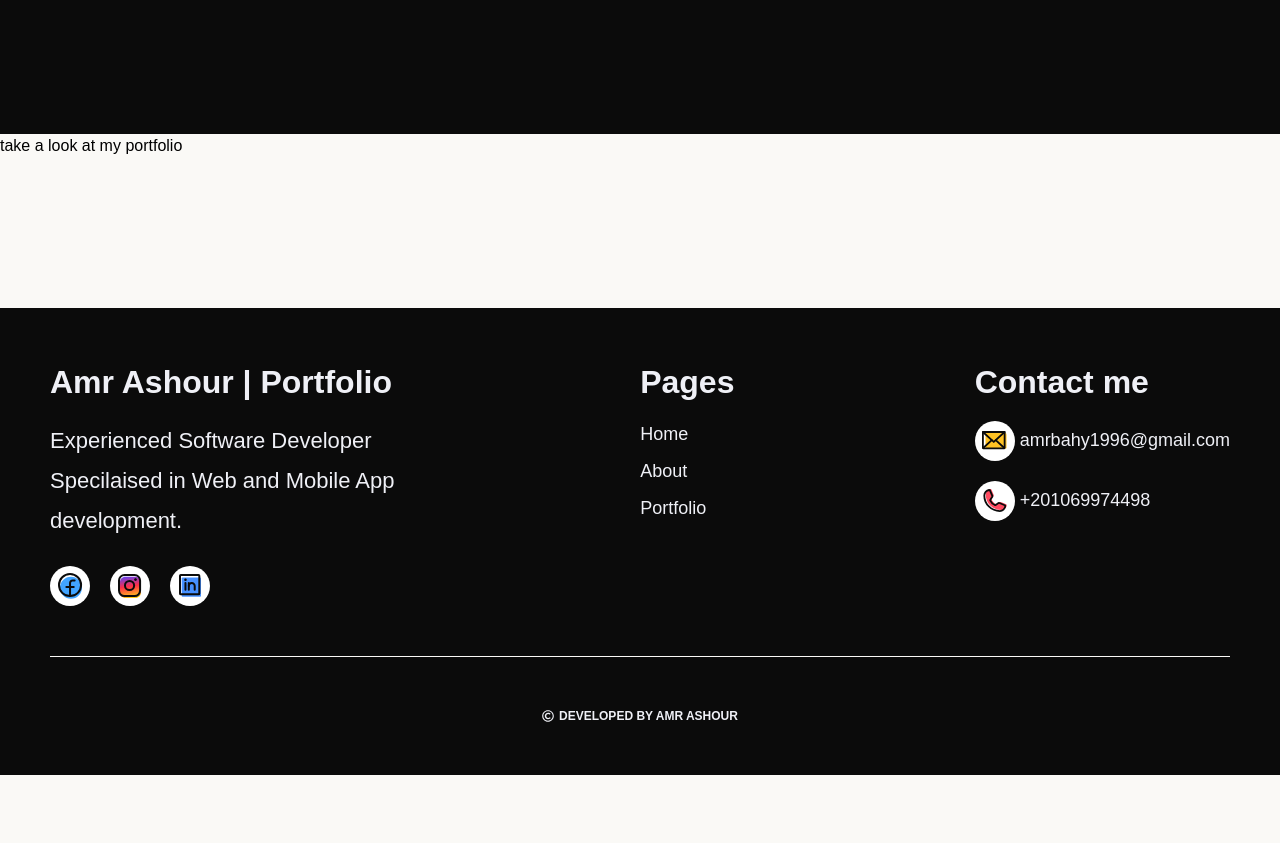
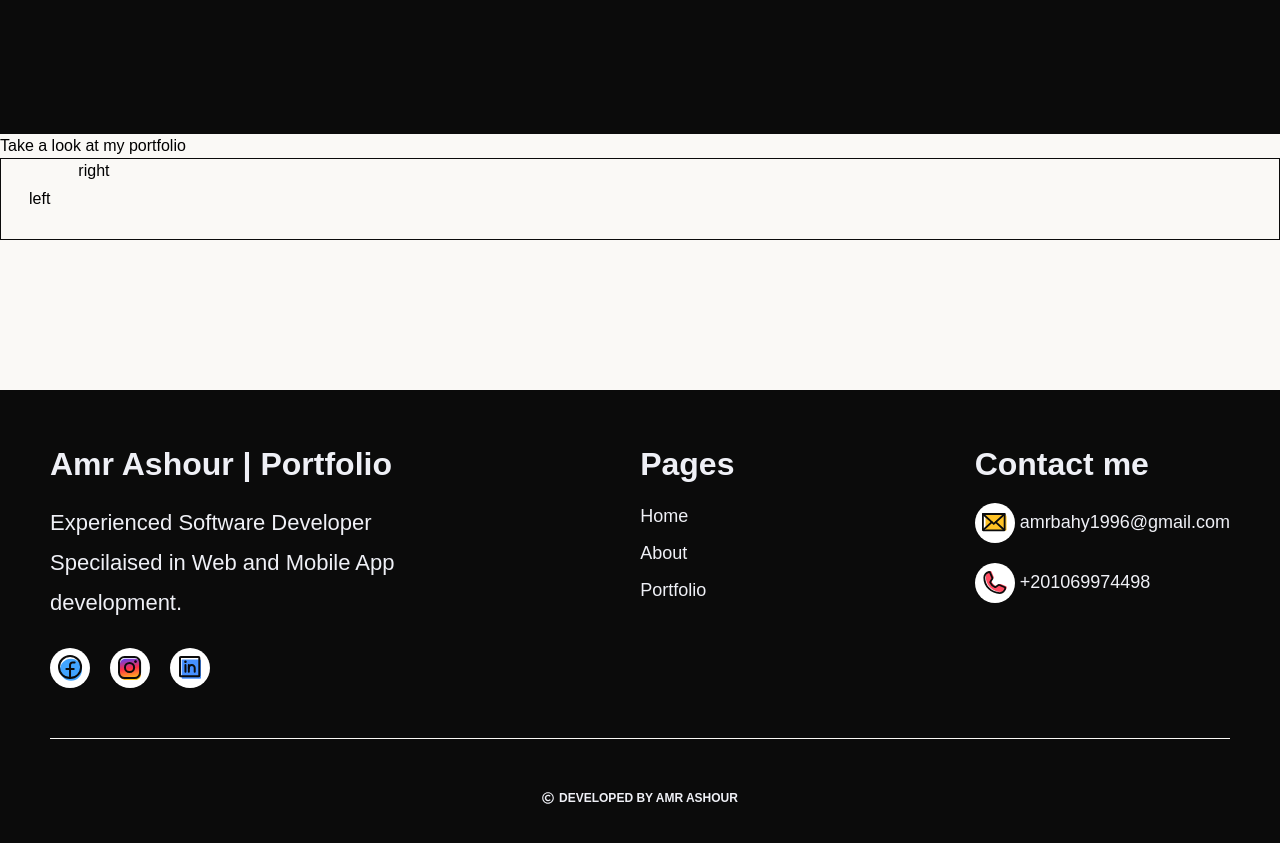
Before and after one commit to amrrashor/portfolio, a Next.js app: page / in a window 1280 px wide. Shown: the part 3460-4303 px from the top of the page. Before the commit the page ends 4235 px from the top, so only its background shows below. Built offline with nearby package versions, Linux system fonts and the light colour scheme.

Commit message:
worked on portfolio section

```diff
--- a/app/globals.css
+++ b/app/globals.css
@@ -8,6 +8,7 @@
   font-family: Onest, sans-serif !important;
   font-optical-sizing: auto;
 }
+
 body {
   background: #faf9f6;
   padding: 0;
--- a/app/page.tsx
+++ b/app/page.tsx
@@ -2,6 +2,7 @@ import Hero from "@/components/Hero";
 import SkillSlider from "@/components/SkillSlider";
 import Experience from "@/components/Experience";
 import About from "@/components/About";
+import Portfolio from "@/components/Portfolio";
 
 
 export default function Home() {
@@ -11,7 +12,7 @@ export default function Home() {
       <SkillSlider />
       <About />
       <Experience />
-      <div>take a look at my portfolio</div>
+      <Portfolio />
     </main>
   )
 }
--- /dev/null
+++ b/components/Portfolio.tsx
@@ -0,0 +1,15 @@
+import React from 'react'
+import ProjectCard from './ProjectCard'
+
+const Portfolio = () => {
+    return (
+        <div>
+            <h1>Take a look at my portfolio</h1>
+            <div>
+                <ProjectCard />
+            </div>
+        </div>
+    )
+}
+
+export default Portfolio
--- /dev/null
+++ b/components/ProjectCard.tsx
@@ -0,0 +1,12 @@
+import React from 'react'
+
+const ProjectCard = () => {
+    return (
+        <div className='flex flex-col md:flex-row  border-solid border-black-1 border h-full w-full'>
+            <div className='p-7'>left</div>
+            <div className=''>right</div>
+        </div>
+    )
+}
+
+export default ProjectCard
--- a/tailwind.config.ts
+++ b/tailwind.config.ts
@@ -20,6 +20,9 @@ const config: Config = {
       colors: {
         'black-1': '#0b0b0b',
         'grey-1' : '#393939'
+      },
+      borderColor: {
+        'black-1': '#0b0b0b',
       }
     },
   },
```
